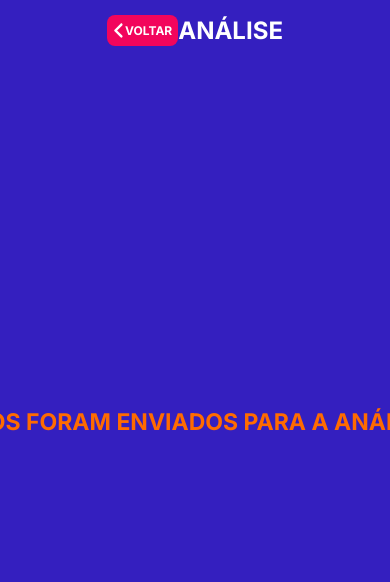
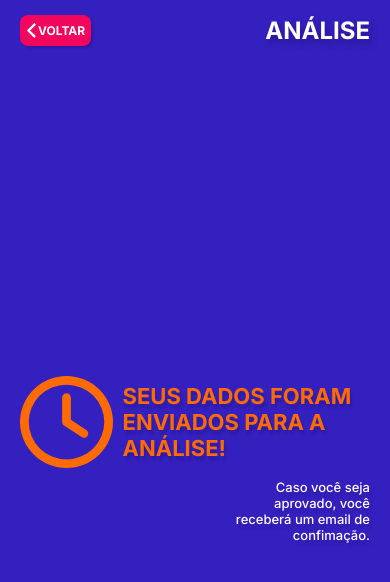
Before and after one commit to CrisGaius/doa-pe, a PHP site: page /pages/analise-dados-usuario.html in a window 390 px wide. Shown: the top 582 px of the page. Run offline with PHP 8.4, Linux system fonts and the light colour scheme.

Commit message:
Correções nos Media Queries

```diff
--- a/pages/analise-dados-usuario.html
+++ b/pages/analise-dados-usuario.html
@@ -1,5 +1,6 @@
 <!DOCTYPE html>
 <html lang="pt-br">
+
 <head>
     <meta charset="UTF-8">
     <meta name="viewport" content="width=device-width, initial-scale=1.0">
@@ -8,22 +9,23 @@
     <title>Analisando Dados</title>
     <link rel="stylesheet" href="../styles/config.css">
     <link rel="stylesheet" href="../styles/analise-dados-usuario.css">
+    <script src="../scripts/botao-voltar-sobre.js" defer></script>
 </head>
 <body>
-    <header class="flex-container">
-        <section class="flex-container">
-            <img src="../icons/icone-voltar.svg" alt="Botão de Voltar" id="icone-voltar">
+    <header id="cabecalho" class="flex-container">
+        <section id="caixa-voltar" class="flex-container">
+            <img src="../icons/icone-voltar.svg" alt="Ícone de voltar" id="icone-voltar">
             <p>VOLTAR</p>
         </section>
         <h1>ANÁLISE</h1>
     </header>
     <main class="flex-container">
         <section id="mensagem" class="flex-container">
-            <div id="div-texto" class="flex-container">
-                <img src="../icons/icone-analise-dados.svg" alt="Ícone de Enviado para Análise">
-                <p id="texto">SEUS DADOS FORAM ENVIADOS PARA A ANÁLISE!</p>
+            <div id="caixa-texto-principal" class="flex-container">
+                <img src="../icons/icone-analise-dados.svg" alt="Ícone de Análise de Dodos">
+                <p id="texto-principal">SEUS DADOS FORAM ENVIADOS PARA A ANÁLISE!</p>
             </div>
-            <p id="texto-extra">Caso você seja aprovado, você receberá um email de confimação.</p>
+            <p id="texto-complementar">Caso você seja aprovado, você receberá um email de confimação.</p>
         </section>
     </main>
 </body>
--- a/styles/analise-dados-usuario.css
+++ b/styles/analise-dados-usuario.css
@@ -1,30 +1,32 @@
 @charset "UTF-8";
 
-/* HEADER */
-header {
+header#cabecalho {
+    margin-top: 15px;
     padding: 0 20px;
-    margin-top: 15px;
     font-weight: bold;
+    z-index: 10000;
+    position: relative;
 }
 
-header > section {
+header#cabecalho section#caixa-voltar {
     position: absolute;
     background-color: var(--rosa);
     left: 20px;
     padding: 5px 15px;
     border-radius: 10px;
+    box-shadow: rgba(0, 0, 0, 0.15) 1.95px 1.95px 2.6px;
     cursor: pointer;
 }
 
-header > section > img {
+header#cabecalho section#caixa-voltar img {
     width: 16px;
 }
 
-header > h1 {
+header#cabecalho h1 {
     font-size: 40px;
+    text-shadow: 3px 4px 7px rgba(0, 0, 0, 0.273);
 }
 
-/* MAIN */
 main {
     flex-direction: column;
     position: fixed;
@@ -34,47 +36,48 @@ main {
     left: 0;
 }
 
-main > section#mensagem {
+main section#mensagem {
+    flex-direction: column;
     position: relative;
-    flex-direction: column;
 }
 
-main > section#mensagem > div#div-texto {
+main section#mensagem div#caixa-texto-principal {
     gap: 20px;
 }
 
-main > section#mensagem > div#div-texto > img {
+main section#mensagem div#caixa-texto-principal img {
     width: 180px;
 }
 
-main > section#mensagem > div#div-texto > p#texto {
-    color: #FF6B00;
+main section#mensagem div#caixa-texto-principal p#texto-principal {
+    color: var(--laranja);
     font-weight: bold;
     font-size: 35px;
-    width: 750px;
+    text-shadow: 2px 4px 3px rgba(0, 0, 0, 0.158);
 }
 
-main > section#mensagem > p#texto-extra {
+main section#mensagem p#texto-complementar {
     position: absolute;
-    right: 50px;
-    bottom: 10px;
+    right: 0;
+    bottom: -30px;
     text-align: right;
     color: var(--branco);
     font-weight: 500;
     font-size: 20px;
-    width: 260px;
+    width: 245px;
+    text-shadow: 2px 4px 3px rgba(0, 0, 0, 0.112);
 }
 
 /* MEDIA QUERIES */
 
+/*TELA DE IPHONE 5 E MENORES*/
 @media screen and (max-width: 390px) {
-
-    header {
+    header#cabecalho {
         padding: 0 10px;
         justify-content: space-between;
     }
 
-    header > section {
+    header#cabecalho section#caixa-voltar {
         position: relative;
         left: auto;
         font-size: 12px;
@@ -82,11 +85,11 @@ main > section#mensagem > p#texto-extra {
         border-radius: 8px;
     }
 
-    header > section > img {
+    header#cabecalho section#caixa-voltar img {
         width: 12px;
     }
 
-    header > h1 {
+    header#cabecalho h1 {
         font-size: 20px;
     }
 
@@ -94,33 +97,33 @@ main > section#mensagem > p#texto-extra {
         padding: 0 15px;
     }
 
-    main > section#mensagem > div#div-texto {
+    main section#mensagem div#caixa-texto-principal {
         gap: 10px;
     }
 
-    main > section#mensagem > div#div-texto > img {
+    main section#mensagem div#caixa-texto-principal img {
         width: 70px;
     }
 
-    main > section#mensagem > div#div-texto > p#texto {
+    main section#mensagem div#caixa-texto-principal p#texto-principal {
         font-size: 19px;
     }
 
-    main > section#mensagem > p#texto-extra {
+    main section#mensagem p#texto-complementar {
         width: 130px;
-        font-size: 14px;
-        bottom: -55px;
+        font-size: 13px;
+        bottom: -75px;
     }
-
 }
 
+/*Celulares muito pequenos*/
 @media only screen and (min-width: 390px) and (max-width: 459px) {
-    header {
+    header#cabecalho {
         padding: 0 20px;
         justify-content: space-between;
     }
 
-    header > section {
+    header#cabecalho section#caixa-voltar {
         position: relative;
         left: auto;
         font-size: 12px;
@@ -128,11 +131,11 @@ main > section#mensagem > p#texto-extra {
         border-radius: 8px;
     }
 
-    header > section > img {
+    header#cabecalho section#caixa-voltar img {
         width: 12px;
     }
 
-    header > h1 {
+    header#cabecalho h1 {
         font-size: 24px;
     }
 
@@ -140,32 +143,33 @@ main > section#mensagem > p#texto-extra {
         padding: 0 20px;
     }
 
-    main > section#mensagem > div#div-texto {
+    main section#mensagem div#caixa-texto-principal {
         gap: 10px;
     }
 
-    main > section#mensagem > div#div-texto > img {
-        width: 94px;
+    main section#mensagem div#caixa-texto-principal img {
+        width: 204px;
     }
 
-    main > section#mensagem > div#div-texto > p#texto {
-        font-size: 23px;
+    main section#mensagem div#caixa-texto-principal p#texto-principal {
+        font-size: 22px;
     }
 
-    main > section#mensagem > p#texto-extra {
+    main section#mensagem p#texto-complementar {
         width: 150px;
         font-size: 13px;
-        bottom: -55px;
+        bottom: -75px;
     }
 }
 
+/*Transição entre celulares muito pequenos e pequenos*/
 @media only screen and (min-width: 459px) and (max-width: 599px) {
-    header {
+    header#cabecalho {
         padding: 0 20px;
         justify-content: space-between;
     }
 
-    header > section#caixa-voltar {
+    header#cabecalho section#caixa-voltar {
         position: relative;
         left: auto;
         font-size: 13px;
@@ -173,11 +177,11 @@ main > section#mensagem > p#texto-extra {
         border-radius: 8px;
     }
 
-    header > section#caixa-voltar > img {
+    header#cabecalho section#caixa-voltar img {
         width: 12px;
     }
 
-    header > h1 {
+    header#cabecalho h1 {
         font-size: 27px;
     }
 
@@ -185,45 +189,44 @@ main > section#mensagem > p#texto-extra {
         padding: 0 20px;
     }
 
-    main > section#mensagem > div#div-texto {
+    main section#mensagem div#caixa-texto-principal {
         gap: 15px;
     }
 
-    main > section#mensagem > div#div-texto > img {
-        width: 100px;
+    main section#mensagem div#caixa-texto-principal img {
+        width: 254px;
     }
 
-    main > section#mensagem > div#div-texto > p#texto {
-        font-size: 25.5px;
-        width: 350px;
+    main section#mensagem div#caixa-texto-principal p#texto-principal {
+        font-size: 28.5px;
     }
 
-    main > section#mensagem > p#texto-extra {
+    main section#mensagem p#texto-complementar {
         width: 160px;
         font-size: 15px;
-        right: 0px;
-        bottom: -62px;
+        bottom: -75px;
     }
 }
 
+/*Celulares pequenos*/
 @media only screen and (min-width: 599px) and (max-width: 767px) {
-    header {
+    header#cabecalho {
         padding: 0 20px;
         justify-content: space-between;
     }
 
-    header > section#caixa-voltar {
+    header#cabecalho section#caixa-voltar {
         position: relative;
         left: auto;
         font-size: 14px;
         border-radius: 8px;
     }
 
-    header > section#caixa-voltar > img {
+    header#cabecalho section#caixa-voltar img {
         width: 14px;
     }
 
-    header > h1 {
+    header#cabecalho h1 {
         font-size: 31px;
     }
 
@@ -231,30 +234,29 @@ main > section#mensagem > p#texto-extra {
         padding: 0 20px;
     }
 
-    main > section#mensagem > div#div-texto > img {
-        width: 145px;
+    main section#mensagem div#caixa-texto-principal img {
+        width: 185px;
     }
 
-    main > section#mensagem > div#div-texto > p#texto {
-        font-size: 32px;
-        width: 410px;
+    main section#mensagem div#caixa-texto-principal p#texto-principal {
+        font-size: 34px;
     }
 
-    main > section#mensagem > p#texto-extra {
-        width: 250px;
-        bottom: -55px;
-        right: 0px;
+    main section#mensagem p#texto-complementar {
+        width: 170px;
+        bottom: -85px;
         font-size: 17px;
     }
 }
 
+/*TABLETS*/
 @media only screen and (min-width: 767px) and (max-width: 992px) {
-    header > section#caixa-voltar {
+    header#cabecalho section#caixa-voltar {
         font-size: 15px;
         border-radius: 10px;
     }
 
-    header > section#caixa-voltar > img {
+    header#cabecalho section#caixa-voltar img {
         width: 15px;
     }
 
@@ -262,18 +264,11 @@ main > section#mensagem > p#texto-extra {
         padding: 0 20px;
     }
 
-    main > section#mensagem > div#div-texto > img {
-        width: 155px;
+    main section#mensagem div#caixa-texto-principal img {
+        width: 165px;
     }
 
-    main > section#mensagem > div#div-texto > p#texto {
-        font-size: 32px;
-        width: 550px;
-    }
-
-    main > section#mensagem > p#texto-extra {
-        width: 250px;
-        right: 0px;
-        bottom: -50px;
+    main section#mensagem p#texto-complementar {
+        bottom: -95px;
     }
 }
--- a/styles/config.css
+++ b/styles/config.css
@@ -19,6 +19,7 @@
     --roxo-validação: #271987;
     --cinza: #CFCFCF;
     --azul-escuro: #1A1254;
+    --laranja: #FF6B00;
 }
 
 * {
```
Also changed, not shown: pages/analise-dados-ong.html (+9 -7 lines), styles/analise-dados-ong.css (+77 -82 lines), styles/validar-usuario.css (+196 -35 lines).
